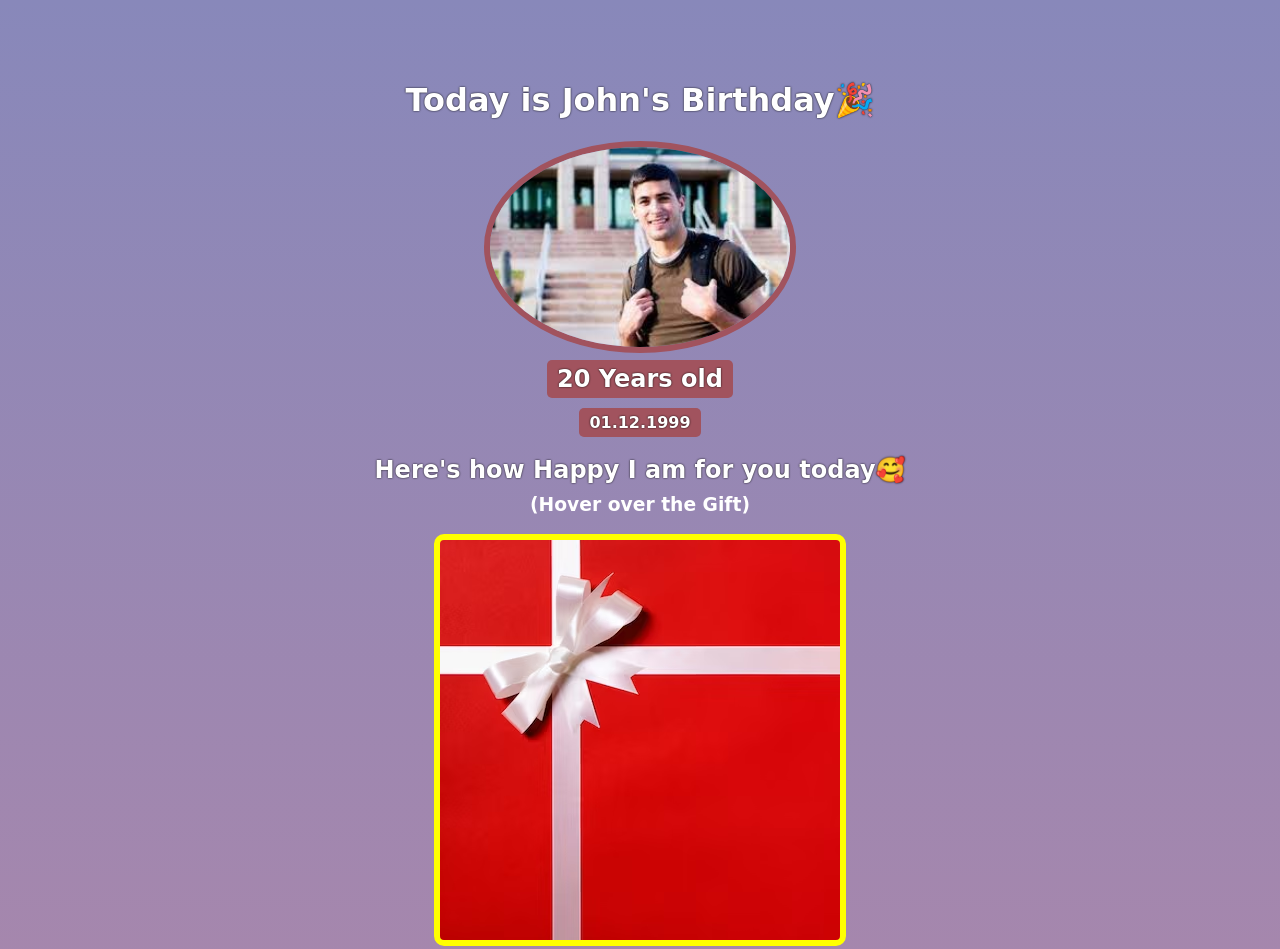
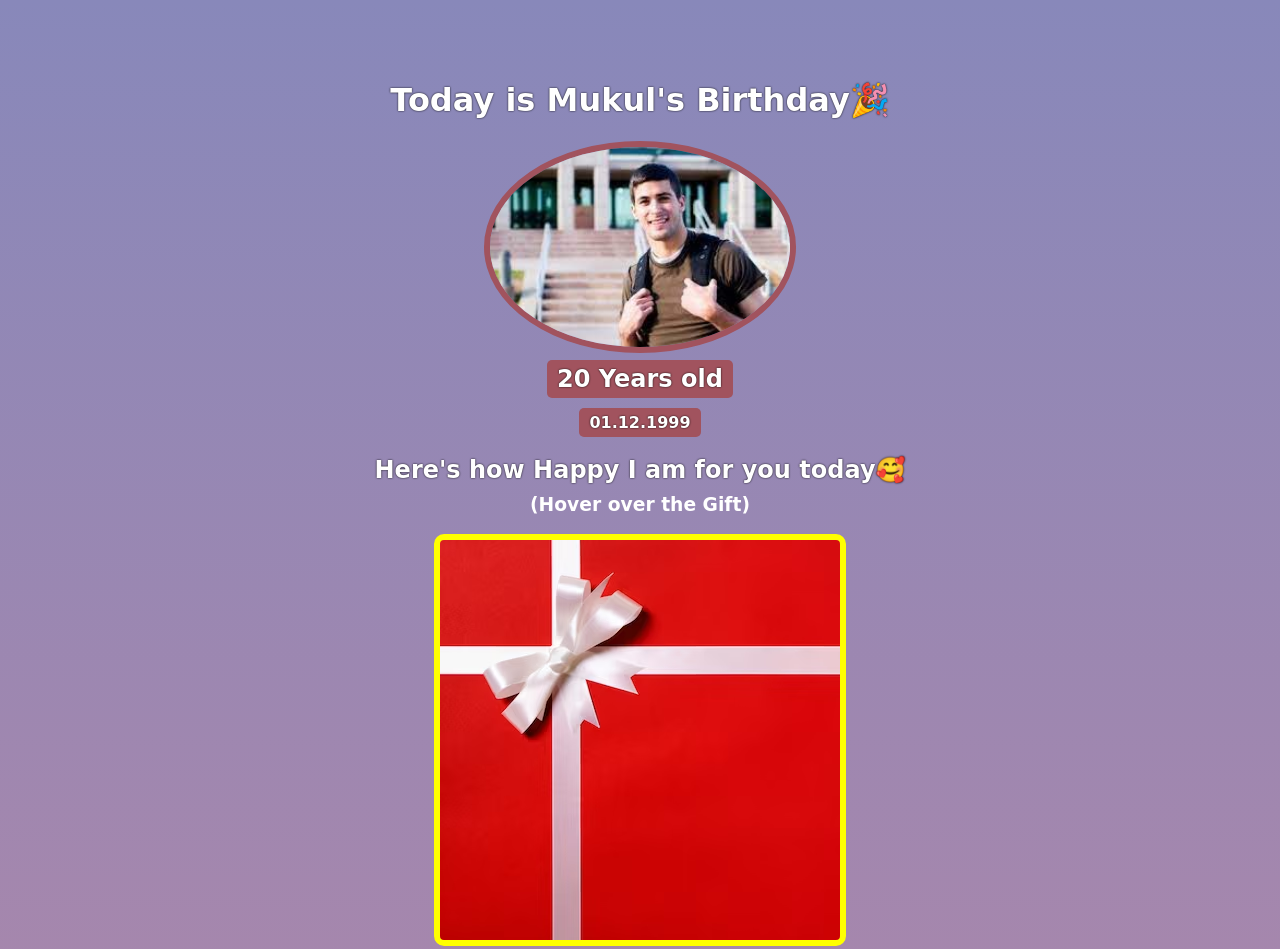
Before and after one commit to surender18/HappyBirthdayMukul, a plain HTML site: page index.html in a window 1280 px wide. Shown: the top 949 px of the page. Drawn offline with Linux system fonts and the light colour scheme; a web font is replaced by a local one.

Commit message:
Update index.html
update name

```diff
--- a/index.html
+++ b/index.html
@@ -11,7 +11,7 @@
 </head>
 <body>
     <div id="header">
-    <h1>Today is John's Birthday🎉</h1>
+    <h1>Today is Mukul's Birthday🎉</h1>
     <img id="bf-img" src="download 20.jpeg" alt="">
     <h2 id="bd-age">20 Years old</h2>
     <h4 id="bd-date">01.12.1999</h4>
```
